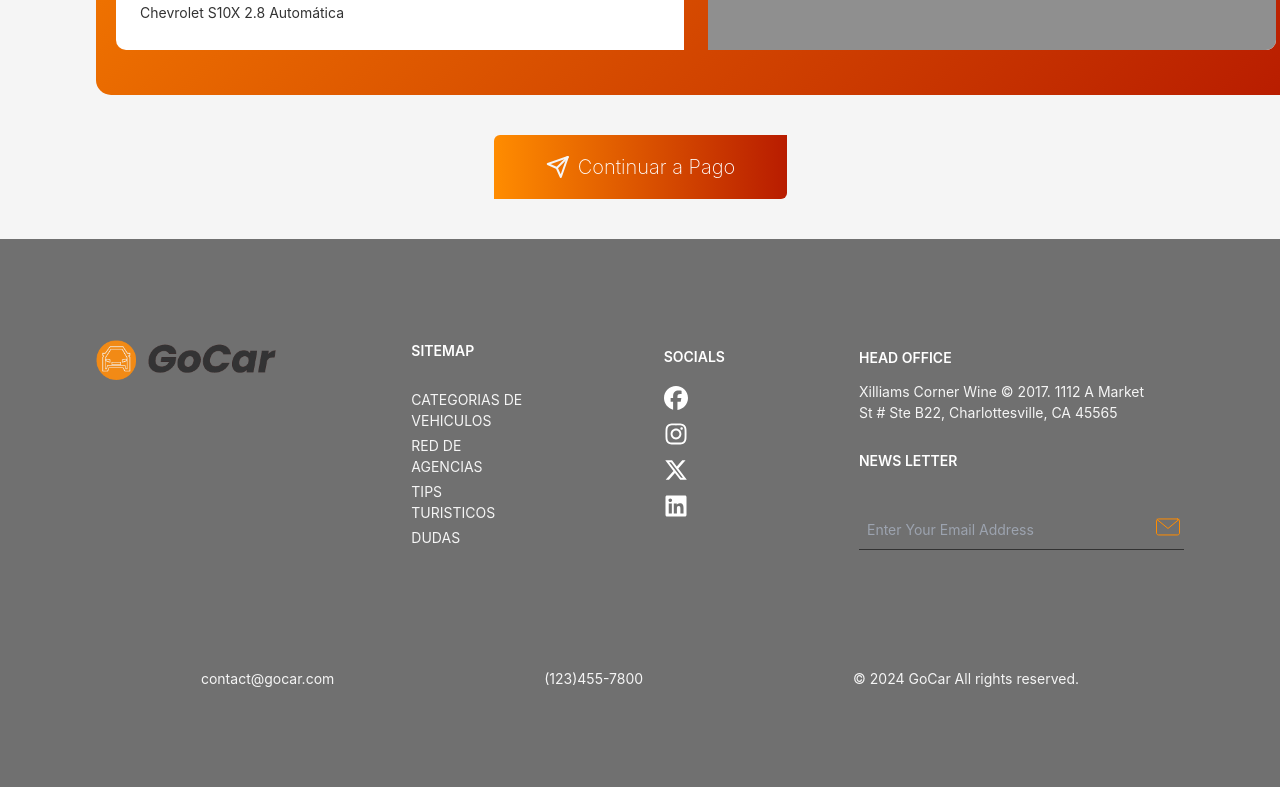
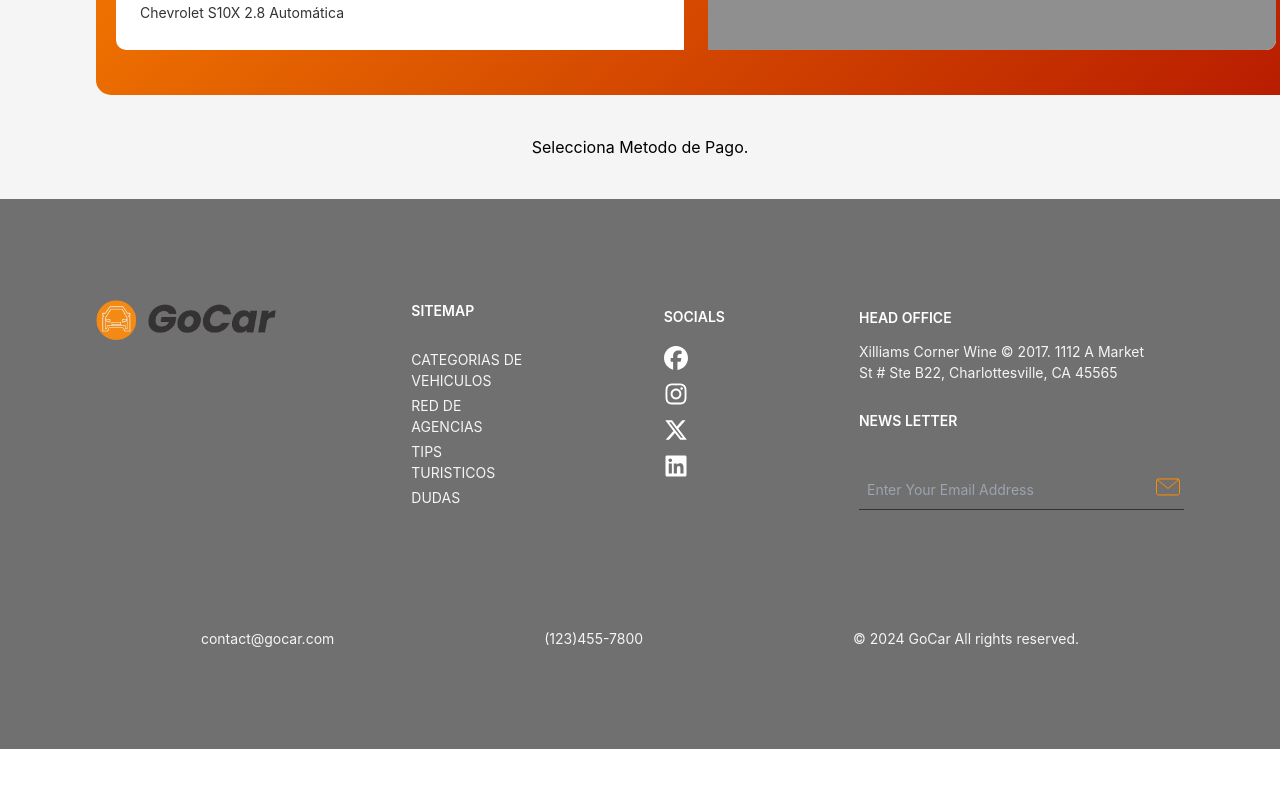
Before and after one commit to MatiasCoronel1312/s14-13-n-java, a React (Vite) app in the folder Frontend/: page /selecciona-pago in a window 1280 px wide. Shown: the part 1619-2406 px from the top of the page. After the commit the page ends 2368 px from the top, so only its background shows below. Built offline with nearby package versions, Linux system fonts and the light colour scheme.

Commit message:
fixed problem image and show prices and remove icon from button

```diff
--- a/Frontend/src/components/ButtonMain/ButtonMain.tsx
+++ b/Frontend/src/components/ButtonMain/ButtonMain.tsx
@@ -17,36 +17,8 @@ export default function ButtonMain({ title }: Props) {
         }
         className={`  cursor-pointer ${isHover} gap-2 ease-in-out w-[293px] h-[64px] flex justify-center items-center  active:bg-[#F8C381] border-black   rounded-tl-md rounded-br-md `}
       >
-        <IconRow />
         <p className="text-white text-xl font-extralight">{title}</p>
       </div>
     </div>
   );
 }
-
-function IconRow() {
-  return (
-    <svg
-      width="25"
-      height="24"
-      viewBox="0 0 25 24"
-      fill="none"
-      xmlns="http://www.w3.org/2000/svg"
-    >
-      <path
-        d="M22.8005 2L11.8005 13"
-        stroke="#F5F5F5"
-        strokeWidth="2"
-        strokeLinecap="round"
-        strokeLinejoin="round"
-      />
-      <path
-        d="M22.8005 2L15.8005 22L11.8005 13L2.80054 9L22.8005 2Z"
-        stroke="#F5F5F5"
-        strokeWidth="2"
-        strokeLinecap="round"
-        strokeLinejoin="round"
-      />
-    </svg>
-  );
-}
--- a/Frontend/src/components/CardToPay/CardToPay.tsx
+++ b/Frontend/src/components/CardToPay/CardToPay.tsx
@@ -1,4 +1,4 @@
-import { useState } from "react";
+import { useEffect, useState } from "react";
 import ButtonMain from "../ButtonMain/ButtonMain";
 interface Props {
   title: string;
@@ -19,9 +19,20 @@ export default function CardToPay({
   const planSelected = selectACard == title;
   const selectCard = () => {
     setIsSelected(true);
-    handleScrollToBack(1000);
+    handleScrollToBack(1200);
     SetSelectACard(title);
   };
+  let realPrices = "";
+
+  if (price.toString().includes(".")) {
+    const entero = price.toString().split(".");
+    const decimal = entero[1].length == 1 ? `${entero[1]}0` : `${entero[1]}`;
+
+    realPrices = ` ${entero[0]}.${decimal}`;
+  } else {
+    realPrices = ` ${price}.00`;
+  }
+
   return (
     <div
       className={`w-[375px] min-h-[600px] ${
@@ -40,7 +51,9 @@ export default function CardToPay({
       </div>
       <div className="flex flex-col items-center ">
         <p className="font-extralight text-sm mb-2">Desde</p>
-        <p className="text-2xl  font-ligth shadow-text">US$ {price},00 / dia</p>
+        <p className="text-2xl  font-ligth shadow-text">
+          US$ {realPrices} / dia
+        </p>
       </div>
       {!planSelected ? (
         <div onClick={selectCard}>
--- a/Frontend/src/components/FrontViewCard/FrontViewCard.tsx
+++ b/Frontend/src/components/FrontViewCard/FrontViewCard.tsx
@@ -60,7 +60,8 @@ export function FrontViewCard({
           )}
           <img
             className="relative -top-5 z-10 "
-            src={`../../../public/imagenesCarros/${detailsCar.imagen}`}
+            // public/imagenesCarros/FordMustangConvertible.png
+            src={`/public/imagenesCarros/${detailsCar.imagen}`}
             alt=""
           />
           {isMoreCar && (
@@ -102,7 +103,7 @@ export function FrontViewCard({
         {isCategory &&
           (hasStock ? (
             <div onClick={goToSelectCar}>
-              <ButtonMain title={"Seleccionar Grupo"} />
+              <ButtonMain title={"Seleccionar Auto"} />
             </div>
           ) : (
             <div className="w-[211px] h-[64px] bg-[#8F8F8F] flex items-center justify-center rounded-xl">
--- a/Frontend/src/components/TarifasSection/TarifasSection.tsx
+++ b/Frontend/src/components/TarifasSection/TarifasSection.tsx
@@ -2,14 +2,21 @@ import CardToPay from "../CardToPay/CardToPay";
 
 import CardShowDetail from "../CardShowDetail/CardShowDetail";
 import { TCarro } from "../../assets/carsInfo";
-import { useState } from "react";
+
 interface Props {
   showCarSelected: TCarro[];
   handleScrollToBack: (a: number) => void;
+  selectACard: string;
+  SetSelectACard: React.Dispatch<React.SetStateAction<string>>;
 }
 
-const TarifasSection = ({ showCarSelected, handleScrollToBack }: Props) => {
-  const [selectACard, SetSelectACard] = useState("");
+const TarifasSection = ({
+  showCarSelected,
+  handleScrollToBack,
+  selectACard,
+  SetSelectACard,
+}: Props) => {
+  //const [selectACard, SetSelectACard] = useState("");
   return (
     <section className="w-[1200px] min-h-[707px]  bg-background mx-auto p-6">
       <p className="text-2xl font-light">
--- a/Frontend/src/pages/SeleccionCarro.tsx
+++ b/Frontend/src/pages/SeleccionCarro.tsx
@@ -6,10 +6,12 @@ import TimeLine from "../components/timeline/TimeLine";
 
 //import Home from "./Home";
 import ButtonMain from "../components/ButtonMain/ButtonMain";
+import { useState } from "react";
 
 const SeleccionDeCarro = () => {
   const params = useLocation();
   const navigate = useNavigate();
+  const [selectACard, SetSelectACard] = useState("");
 
   const carroSeleccionado = params?.state?.carro;
 
@@ -34,6 +36,8 @@ const SeleccionDeCarro = () => {
           <AlertNoCard />
         ) : (
           <TarifasSection
+            selectACard={selectACard}
+            SetSelectACard={SetSelectACard}
             handleScrollToBack={handleScrollToBack}
             showCarSelected={carroSeleccionado}
           />
@@ -41,11 +45,20 @@ const SeleccionDeCarro = () => {
 
         <CoberturasSection />
         <SummaryBooking />
+
         <div
-          onClick={goToPagoPage}
+          onClick={() => {
+            if (selectACard.length > 5) {
+              goToPagoPage();
+            }
+          }}
           className="flex w-full justify-center items-center  mb-10"
         >
-          <ButtonMain title="Continuar a Pago" />
+          {selectACard.length > 5 ? (
+            <ButtonMain title="Continuar a Pago" />
+          ) : (
+            <p>Selecciona Metodo de Pago.</p>
+          )}
         </div>
       </div>
     </div>
```
